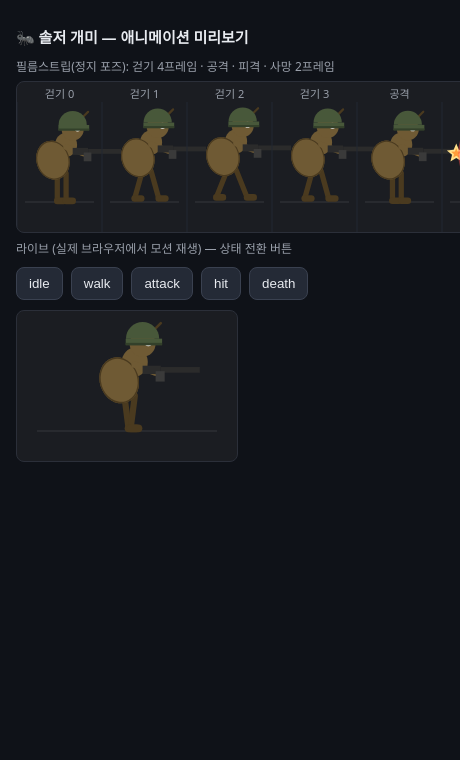
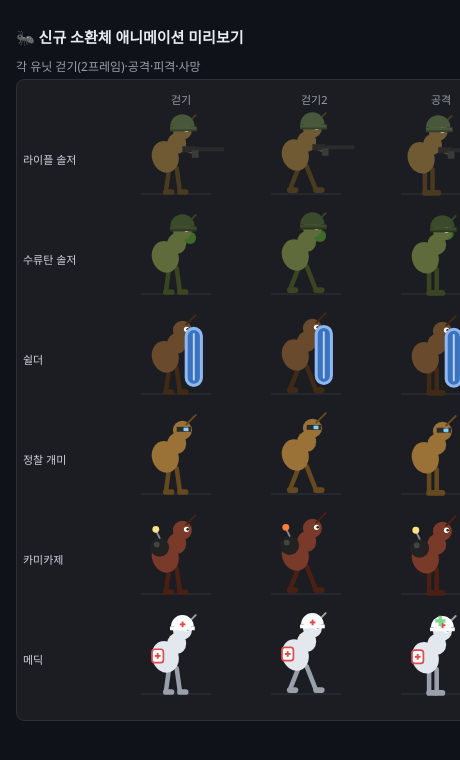
Before and after one commit to hrkim123/HongGoCat, an Electron app: page renderer/battle/anim.html in a window 460 px wide. Shown: the top 760 px of the page. Drawn offline with Linux system fonts and the light colour scheme.

Commit message:
feat(battle): 신규 소환체 스프라이트 6종 (솔저 퀄리티 기준) + 공용 베이스 리팩터
- 공용 antLower/antUpper 베이스 + 유닛별 특징: 라이플/수류탄(던지기)/쉴더(대형방패)/정찰(고글)/카미카제(등짐폭탄+도화선)/메딕(적십자캡+구급팩+힐십자)
- 걷기/공격/피격(빨강)/사망(회전페이드) 상태, anim.html 6종 프리뷰
- 6종 렌더 검증(픽셀). 남은: 드론/프리저/저격/커맨더/워커/여왕

Co-Authored-By: Claude Opus 4.8 <noreply@anthropic.com>

```diff
--- a/renderer/battle/anim.html
+++ b/renderer/battle/anim.html
@@ -6,79 +6,45 @@
 <style>
   body{margin:0;background:#0f1218;color:#e8ebf0;font-family:system-ui,'맑은 고딕',sans-serif;padding:16px}
   h1{font-size:15px}
-  .row{display:flex;gap:8px;flex-wrap:wrap;margin:10px 0}
-  button{background:#242a36;color:#e8ebf0;border:1px solid #3a4150;border-radius:8px;padding:8px 12px;cursor:pointer}
+  .cap{font-size:12px;color:#9aa0ab;margin:8px 0 4px}
   canvas{background:#1b1d22;border:1px solid #2b2f39;border-radius:8px;display:block}
-  .cap{font-size:12px;color:#9aa0ab;margin:6px 0}
 </style>
 </head>
 <body>
-  <h1>🐜 솔저 개미 — 애니메이션 미리보기</h1>
-  <div class="cap">필름스트립(정지 포즈): 걷기 4프레임 · 공격 · 피격 · 사망 2프레임</div>
-  <canvas id="strip" width="680" height="150"></canvas>
-  <div class="cap">라이브 (실제 브라우저에서 모션 재생) — 상태 전환 버튼</div>
-  <div class="row">
-    <button data-s="idle">idle</button>
-    <button data-s="walk">walk</button>
-    <button data-s="attack">attack</button>
-    <button data-s="hit">hit</button>
-    <button data-s="death">death</button>
-  </div>
-  <canvas id="live" width="220" height="150"></canvas>
+  <h1>🐜 신규 소환체 애니메이션 미리보기</h1>
+  <div class="cap">각 유닛 걷기(2프레임)·공격·피격·사망</div>
+  <canvas id="grid" width="700" height="640"></canvas>
 
   <script src="sprites.js"></script>
   <script>
-    const UNIT = 'rifleman';
-    // 필름스트립
-    const strip = document.getElementById('strip'), sc = strip.getContext('2d');
-    const cells = [
-      { label: '걷기 0', state: 'walk', t: 0.00 },
-      { label: '걷기 1', state: 'walk', t: 0.11 },
-      { label: '걷기 2', state: 'walk', t: 0.22 },
-      { label: '걷기 3', state: 'walk', t: 0.34 },
-      { label: '공격', state: 'attack', t: 0.05, flash: true },
-      { label: '피격', state: 'hit', t: 0 },
-      { label: '사망 1', state: 'death', t: 0, deathT: 0.35 },
-      { label: '사망 2', state: 'death', t: 0, deathT: 0.8 },
+    const UNITS = [
+      ['rifleman', '라이플 솔저'], ['grenadier', '수류탄 솔저'], ['shielder', '쉴더'],
+      ['scout', '정찰 개미'], ['kamikaze', '카미카제'], ['medic', '메딕'],
     ];
-    function renderStrip() {
-      sc.clearRect(0, 0, strip.width, strip.height);
-      const cw = strip.width / cells.length;
-      cells.forEach((c, i) => {
-        const cx = i * cw + cw / 2, feetY = 120;
-        sc.strokeStyle = '#232833'; sc.beginPath(); sc.moveTo(i * cw, 20); sc.lineTo(i * cw, strip.height); sc.stroke();
-        sc.strokeStyle = 'rgba(255,255,255,.12)'; sc.beginPath(); sc.moveTo(i * cw + 8, feetY); sc.lineTo(i * cw + cw - 8, feetY); sc.stroke();
-        BattleSprites.draw(sc, UNIT, { x: cx, y: feetY, scale: 2.2, facing: 1, state: c.state, t: c.t, flash: c.flash, deathT: c.deathT });
-        sc.fillStyle = '#9aa0ab'; sc.font = '11px system-ui'; sc.textAlign = 'center'; sc.fillText(c.label, cx, 16);
+    const STATES = [['걷기', 'walk', 0.05], ['걷기2', 'walk', 0.25], ['공격', 'attack', 0.05, true], ['피격', 'hit', 0], ['사망', 'death', 0, 0.6]];
+    const g = document.getElementById('grid'), gc = g.getContext('2d');
+    const rowH = 100, colW = 130, x0 = 110, y0 = 40;
+    function render() {
+      gc.clearRect(0, 0, g.width, g.height);
+      gc.font = '11px system-ui'; gc.textAlign = 'left';
+      STATES.forEach((s, si) => { gc.fillStyle = '#9aa0ab'; gc.fillText(s[0], x0 + si * colW + 44, 24); });
+      UNITS.forEach((u, ui) => {
+        const cy = y0 + ui * rowH + 74;
+        gc.fillStyle = '#cfd4de'; gc.textAlign = 'left'; gc.fillText(u[1], 6, cy - 30);
+        STATES.forEach((s, si) => {
+          const cx = x0 + si * colW + 44;
+          gc.strokeStyle = 'rgba(255,255,255,.10)'; gc.beginPath(); gc.moveTo(cx - 30, cy); gc.lineTo(cx + 40, cy); gc.stroke();
+          BattleSprites.draw(gc, u[0], { x: cx, y: cy, scale: 1.9, facing: 1, state: s[1], t: s[2], flash: s[3], deathT: s[4] });
+        });
       });
     }
-    renderStrip();
-
-    // 라이브 루프
-    const live = document.getElementById('live'), lc = live.getContext('2d');
-    let state = 'walk', t0 = null;
-    document.querySelectorAll('button[data-s]').forEach(b => b.onclick = () => { state = b.dataset.s; t0 = null; });
-    function loop(ts) {
-      if (t0 == null) t0 = ts;
-      const t = (ts - t0) / 1000;
-      lc.clearRect(0, 0, live.width, live.height);
-      lc.strokeStyle = 'rgba(255,255,255,.12)'; lc.beginPath(); lc.moveTo(20, 120); lc.lineTo(200, 120); lc.stroke();
-      const deathT = state === 'death' ? Math.min(1, t / 1.2) : 0;
-      const flash = state === 'attack';
-      BattleSprites.draw(lc, UNIT, { x: 110, y: 120, scale: 2.6, facing: 1, state, t, flash, deathT });
-      requestAnimationFrame(loop);
-    }
-    requestAnimationFrame(loop);
-
-    // dev 검증용: 필름스트립 각 셀이 비어있지 않은지 픽셀 카운트
-    window.__probe = () => {
-      const cw = Math.floor(strip.width / cells.length);
-      return cells.map((c, i) => {
-        const d = sc.getImageData(i * cw + 4, 20, cw - 8, 110).data;
-        let n = 0; for (let p = 3; p < d.length; p += 4) if (d[p] > 10) n++;
-        return { label: c.label, drawnPixels: n };
-      });
-    };
+    render();
+    window.__probe = () => UNITS.map((u, ui) => {
+      const cy = y0 + ui * rowH + 74, cx = x0 + 44;
+      const d = gc.getImageData(cx - 28, cy - 60, 68, 62).data; let n = 0;
+      for (let p = 3; p < d.length; p += 4) if (d[p] > 10) n++;
+      return { unit: u[0], drawnPixels: n };
+    });
   </script>
 </body>
 </html>
--- a/renderer/battle/sprites.js
+++ b/renderer/battle/sprites.js
@@ -4,85 +4,109 @@
 (function () {
   'use strict'
   const TAU = Math.PI * 2
-  function ell(ctx, x, y, rx, ry, rot) { ctx.beginPath(); ctx.ellipse(x, y, rx, ry, rot || 0, 0, TAU); ctx.fill() }
-  function circ(ctx, x, y, r) { ctx.beginPath(); ctx.arc(x, y, r, 0, TAU); ctx.fill() }
-  function star(ctx, x, y, r) { ctx.beginPath(); for (let i = 0; i < 10; i++) { const a = (i / 10) * TAU - Math.PI / 2, rr = i % 2 ? r * 0.45 : r; ctx.lineTo(x + Math.cos(a) * rr, y + Math.sin(a) * rr) } ctx.closePath(); ctx.fill() }
+  function ell(c, x, y, rx, ry, rot) { c.beginPath(); c.ellipse(x, y, rx, ry, rot || 0, 0, TAU); c.fill() }
+  function circ(c, x, y, r) { c.beginPath(); c.arc(x, y, r, 0, TAU); c.fill() }
+  function star(c, x, y, r) { c.beginPath(); for (let i = 0; i < 10; i++) { const a = (i / 10) * TAU - Math.PI / 2, rr = i % 2 ? r * 0.45 : r; c.lineTo(x + Math.cos(a) * rr, y + Math.sin(a) * rr) } c.closePath(); c.fill() }
+  function rpath(c, x, y, w, h, r) { c.beginPath(); c.moveTo(x + r, y); c.arcTo(x + w, y, x + w, y + h, r); c.arcTo(x + w, y + h, x, y + h, r); c.arcTo(x, y + h, x, y, r); c.arcTo(x, y, x + w, y, r); c.closePath() }
 
-  // ── 솔저 개미 (라이플): 군모 + 라이플 + 이족보행 ──
-  function drawSoldier(ctx, o, opt) {
-    opt = opt || {}
+  // ── 공용 개미 이족보행 하체+몸통 (translate 적용, caller가 restore) ──
+  function antLower(c, o, opt) {
     const st = o.state || 'idle', ph = o.t || 0
-    const body = opt.body || '#6f5a34', bodyD = opt.bodyD || '#4a3a1f'
-    const helmet = opt.helmet || '#48583a', helmetD = opt.helmetD || '#33402a'
-    const gun = '#2b2b2b'
-    const walk = st === 'walk', atk = st === 'attack', hit = st === 'hit'
+    const body = opt.body, bodyD = opt.bodyD
+    const walk = st === 'walk', atk = st === 'attack'
     const bob = walk ? Math.abs(Math.sin(ph * 7)) * 1.6 : Math.sin(ph * 2.2) * 0.6
     const swing = walk ? Math.sin(ph * 7) * 5 : 0
-    const recoil = atk ? -2.2 * (0.5 + 0.5 * Math.sin(ph * 30)) : 0
-
-    ctx.save()
-    ctx.translate(recoil, -bob)
-
-    // 다리 (이족보행)
-    ctx.strokeStyle = bodyD; ctx.lineWidth = 2.4; ctx.lineCap = 'round'
-    ctx.beginPath(); ctx.moveTo(-1, -13); ctx.lineTo(-1 - swing, -0.5); ctx.stroke()      // 뒷다리
-    ctx.beginPath(); ctx.moveTo(3, -13); ctx.lineTo(3 + swing, -0.5); ctx.stroke()        // 앞다리
-    // 발
-    ctx.strokeStyle = bodyD; ctx.lineWidth = 3
-    ctx.beginPath(); ctx.moveTo(-1 - swing, -0.5); ctx.lineTo(2 - swing, -0.5); ctx.stroke()
-    ctx.beginPath(); ctx.moveTo(3 + swing, -0.5); ctx.lineTo(6 + swing, -0.5); ctx.stroke()
-
-    // 몸통 (개미 마디)
-    ctx.fillStyle = body
-    ell(ctx, -3, -19, 7.5, 9, -0.3)   // 배(abdomen)
-    ell(ctx, 3, -26, 5, 5.5)          // 가슴(thorax)
-    ctx.fillStyle = bodyD; ell(ctx, -3, -19, 7.5, 9, -0.3) // 살짝 음영 재사용 방지용 — skip
-    ctx.fillStyle = body; ell(ctx, -3, -19, 7, 8.4, -0.3)
-
-    // 팔 + 라이플 (앞)
-    ctx.strokeStyle = body; ctx.lineWidth = 2.6; ctx.beginPath(); ctx.moveTo(3, -25); ctx.lineTo(11, -22); ctx.stroke()
-    ctx.save(); ctx.translate(11, -23)
-    ctx.fillStyle = gun
-    ctx.fillRect(-5, -1.6, 7, 3.2)     // 개머리판
-    ctx.fillRect(2, -1.1, 15, 2.2)     // 총열
-    ctx.fillStyle = '#3a3a3a'; ctx.fillRect(0, 0.5, 3.5, 4)   // 탄창
-    ctx.restore()
-
-    // 머리 + 눈
-    ctx.fillStyle = body; circ(ctx, 6, -33, 5)
-    ctx.fillStyle = '#fff'; circ(ctx, 8.2, -33.5, 1.4)
-    ctx.fillStyle = '#222'; circ(ctx, 8.8, -33.5, 0.7)
-    // 더듬이
-    ctx.strokeStyle = bodyD; ctx.lineWidth = 1; ctx.beginPath(); ctx.moveTo(8, -36); ctx.lineTo(13, -41); ctx.stroke()
-    // 군모 (돔 + 챙)
-    ctx.fillStyle = helmet; ctx.beginPath(); ctx.arc(6, -35, 6.4, Math.PI, 0); ctx.closePath(); ctx.fill()
-    ctx.fillRect(-0.5, -35, 14, 2.4)
-    ctx.fillStyle = helmetD; ctx.fillRect(-0.5, -33.4, 14, 1)
-
-    // 총구 화염 (공격)
-    if (atk && (o.flash || Math.floor(ph * 22) % 4 === 0)) { ctx.fillStyle = '#ffe08a'; star(ctx, 28, -22, 4.5); ctx.fillStyle = '#ff9d3a'; star(ctx, 28, -22, 2.4) }
-
-    ctx.restore()
-
-    // 피격 플래시(빨강 오버레이)
-    if (hit) { ctx.save(); ctx.globalAlpha = 0.45; ctx.fillStyle = '#ff4d4d'; ell(ctx, 0, -22 - bob, 12, 16); ctx.restore() }
+    const recoil = (atk && opt.recoil) ? -2.2 * (0.5 + 0.5 * Math.sin(ph * 30)) : 0
+    c.save(); c.translate(recoil, -bob)
+    c.strokeStyle = bodyD; c.lineWidth = 2.4; c.lineCap = 'round'
+    c.beginPath(); c.moveTo(-1, -13); c.lineTo(-1 - swing, -0.5); c.stroke()
+    c.beginPath(); c.moveTo(3, -13); c.lineTo(3 + swing, -0.5); c.stroke()
+    c.lineWidth = 3
+    c.beginPath(); c.moveTo(-1 - swing, -0.5); c.lineTo(2 - swing, -0.5); c.stroke()
+    c.beginPath(); c.moveTo(3 + swing, -0.5); c.lineTo(6 + swing, -0.5); c.stroke()
+    c.fillStyle = body; ell(c, -3, -19, 7, 8.4, -0.3); ell(c, 3, -26, 5, 5.5)
+    return { ph, walk, atk, bob, swing }
+  }
+  // 머리+눈+더듬이 (+옵션: helmet/goggles/medcap) — antLower와 같은 프레임에서 호출
+  function antUpper(c, opt) {
+    const body = opt.body, bodyD = opt.bodyD
+    c.fillStyle = body; circ(c, 6, -33, 5)
+    c.fillStyle = '#fff'; circ(c, 8.2, -33.5, 1.4); c.fillStyle = '#222'; circ(c, 8.8, -33.5, 0.7)
+    c.strokeStyle = bodyD; c.lineWidth = 1; c.beginPath(); c.moveTo(8, -36); c.lineTo(13, -41); c.stroke()
+    if (opt.helmet) { c.fillStyle = opt.helmet; c.beginPath(); c.arc(6, -35, 6.4, Math.PI, 0); c.closePath(); c.fill(); c.fillRect(-0.5, -35, 14, 2.4); c.fillStyle = opt.helmetD || '#333'; c.fillRect(-0.5, -33.4, 14, 1) }
+    if (opt.goggles) { c.fillStyle = '#2b2b2b'; c.fillRect(3, -34.8, 7.5, 2.6); c.fillStyle = '#7fd3ff'; c.fillRect(6.6, -34.4, 2.6, 1.8) }
+    if (opt.medcap) { c.fillStyle = '#fff'; c.beginPath(); c.arc(6, -35, 6, Math.PI, 0); c.closePath(); c.fill(); c.fillRect(-0.5, -35, 13, 2); c.fillStyle = '#e24b4a'; c.fillRect(4.6, -36.6, 3, 1); c.fillRect(5.6, -37.6, 1, 3) }
   }
 
-  // ── 기본 개미 (미구현 유닛 폴백) ──
-  function drawAntBasic(ctx, o) {
+  // ── 유닛별 ──
+  function drawRifleman(c, o) {
+    const f = antLower(c, o, { body: '#6f5a34', bodyD: '#4a3a1f', recoil: true })
+    c.strokeStyle = '#6f5a34'; c.lineWidth = 2.6; c.beginPath(); c.moveTo(3, -25); c.lineTo(11, -22); c.stroke()
+    c.save(); c.translate(11, -23); c.fillStyle = '#2b2b2b'; c.fillRect(-5, -1.6, 7, 3.2); c.fillRect(2, -1.1, 15, 2.2); c.fillStyle = '#3a3a3a'; c.fillRect(0, 0.5, 3.5, 4); c.restore()
+    antUpper(c, { body: '#6f5a34', bodyD: '#4a3a1f', helmet: '#48583a', helmetD: '#33402a' })
+    if (f.atk && (o.flash || Math.floor(f.ph * 22) % 4 === 0)) { c.fillStyle = '#ffe08a'; star(c, 28, -22, 4.5); c.fillStyle = '#ff9d3a'; star(c, 28, -22, 2.4) }
+    c.restore()
+  }
+  function drawGrenadier(c, o) {
+    const f = antLower(c, o, { body: '#5f6b3a', bodyD: '#3a4522' })
+    const wind = f.atk ? Math.max(0, Math.sin(f.ph * 9)) : 0   // 던지기 와인드업
+    const hx = 9 - wind * 3, hy = -28 - wind * 6
+    c.strokeStyle = '#5f6b3a'; c.lineWidth = 2.6; c.beginPath(); c.moveTo(3, -25); c.lineTo(hx, hy); c.stroke()
+    c.fillStyle = '#3f6b2a'; circ(c, hx + 1, hy - 1, 3.2); c.fillStyle = '#2a4a1a'; c.fillRect(hx - 0.5, hy - 5.5, 3, 2)
+    antUpper(c, { body: '#5f6b3a', bodyD: '#3a4522', helmet: '#3a4a2a', helmetD: '#28381e' })
+    if (f.atk && wind < 0.2 && Math.floor(f.ph * 4) % 2 === 0) { c.fillStyle = '#3f6b2a'; circ(c, 22 + (f.ph % 0.5) * 24, -34, 2.6) }  // 던져진 수류탄
+    c.restore()
+  }
+  function drawShielder(c, o) {
+    antLower(c, o, { body: '#6a4a2c', bodyD: '#402a15' })
+    antUpper(c, { body: '#6a4a2c', bodyD: '#402a15' })
+    // 전방 대형 방패(육각 힌트)
+    c.save(); c.translate(11, -19)
+    c.fillStyle = '#3a72c0'; rpath(c, -3, -15, 8, 30, 4); c.fill(); c.strokeStyle = '#8fb8f0'; c.lineWidth = 1.6; c.stroke()
+    c.strokeStyle = '#bcd6f7'; c.lineWidth = 1; c.beginPath(); c.moveTo(1, -12); c.lineTo(1, 12); c.stroke()
+    c.restore()
+    c.restore()
+  }
+  function drawScout(c, o) {
+    antLower(c, o, { body: '#9a7238', bodyD: '#66491f' })
+    antUpper(c, { body: '#9a7238', bodyD: '#66491f', goggles: true })
+    c.restore()
+  }
+  function drawKamikaze(c, o) {
+    antLower(c, o, { body: '#7a3a2a', bodyD: '#4a1f14' })
+    // 등에 폭탄 + 도화선 스파크
+    c.fillStyle = '#222'; circ(c, -6, -24, 5); c.fillStyle = '#444'; circ(c, -7.5, -25.5, 1.5)
+    c.strokeStyle = '#888'; c.lineWidth = 1; c.beginPath(); c.moveTo(-6, -29); c.lineTo(-8, -33); c.stroke()
+    const spark = Math.floor((o.t || 0) * 12) % 2 === 0
+    c.fillStyle = spark ? '#ffe08a' : '#ff7d3a'; circ(c, -8, -33.5, 1.8)
+    antUpper(c, { body: '#7a3a2a', bodyD: '#4a1f14' })
+    c.restore()
+  }
+  function drawMedic(c, o) {
+    antLower(c, o, { body: '#e3e7ee', bodyD: '#9aa0ab' })
+    // 옆구리 구급팩(적십자)
+    c.fillStyle = '#fff'; rpath(c, -10, -23, 6, 7, 1.4); c.fill(); c.strokeStyle = '#e24b4a'; c.lineWidth = 0.9; c.stroke()
+    c.fillStyle = '#e24b4a'; c.fillRect(-7.5, -21, 1, 3); c.fillRect(-8.5, -20, 3, 1)
+    antUpper(c, { body: '#e3e7ee', bodyD: '#9aa0ab', medcap: true })
+    if (o.state === 'attack') { const yy = -40 - (((o.t || 0) * 22) % 14); c.fillStyle = 'rgba(120,220,140,0.95)'; c.fillRect(4, yy, 1.8, 5.4); c.fillRect(2.2, yy + 1.8, 5.4, 1.8) }  // 회복 십자
+    c.restore()
+  }
+  // 기본 개미(사족 크롤러) — 'ant' + 미구현 폴백
+  function drawAntBasic(c, o) {
     const ph = o.t || 0, sw = o.state === 'walk' ? Math.sin(ph * 8) * 3 : 0
     const body = '#7a5230', bodyD = '#4a3018'
-    ctx.strokeStyle = bodyD; ctx.lineWidth = 1.6; ctx.lineCap = 'round'
-    ctx.beginPath(); ctx.moveTo(-4, -6); ctx.lineTo(-6 - sw, 0); ctx.moveTo(0, -6); ctx.lineTo(-1, 0); ctx.moveTo(4, -6); ctx.lineTo(6 + sw, 0); ctx.stroke()
-    ctx.fillStyle = body; ell(ctx, -6, -8, 6, 5); ell(ctx, 0, -8, 4, 4); circ(ctx, 6, -9, 3.5)
-    ctx.strokeStyle = bodyD; ctx.lineWidth = 0.9; ctx.beginPath(); ctx.moveTo(8, -11); ctx.lineTo(12, -15); ctx.stroke()
-    ctx.fillStyle = '#fff'; circ(ctx, 7.5, -9.5, 1)
-    if (o.state === 'hit') { ctx.save(); ctx.globalAlpha = 0.45; ctx.fillStyle = '#ff4d4d'; ell(ctx, -1, -8, 9, 7); ctx.restore() }
+    c.strokeStyle = bodyD; c.lineWidth = 1.6; c.lineCap = 'round'
+    c.beginPath(); c.moveTo(-4, -6); c.lineTo(-6 - sw, 0); c.moveTo(0, -6); c.lineTo(-1, 0); c.moveTo(4, -6); c.lineTo(6 + sw, 0); c.stroke()
+    c.fillStyle = body; ell(c, -6, -8, 6, 5); ell(c, 0, -8, 4, 4); circ(c, 6, -9, 3.5)
+    c.strokeStyle = bodyD; c.lineWidth = 0.9; c.beginPath(); c.moveTo(8, -11); c.lineTo(12, -15); c.stroke()
+    c.fillStyle = '#fff'; circ(c, 7.5, -9.5, 1)
   }
 
   const DRAW = {
-    rifleman: (ctx, o) => drawSoldier(ctx, o, { body: '#6f5a34', helmet: '#48583a' }),
-    // 이후 종별 추가: grenadier, shielder, medic, kamikaze, drone, freezer, sniper, commander, boss ...
+    rifleman: drawRifleman, grenadier: drawGrenadier, shielder: drawShielder,
+    scout: drawScout, kamikaze: drawKamikaze, medic: drawMedic,
+    ant: drawAntBasic,
+    // TODO: drone, freezer, sniper, commander, worker, boss (다음 배치)
     _default: drawAntBasic,
   }
 
@@ -93,8 +117,9 @@
     ctx.scale(f * s, s)
     if (o.state === 'death') { const p = Math.min(1, o.deathT || 0); ctx.globalAlpha = Math.max(0, 1 - p); ctx.rotate(p * 1.3); ctx.translate(0, p * 4) }
     ;(DRAW[id] || DRAW._default)(ctx, o)
+    if (o.state === 'hit') { ctx.globalAlpha = 0.4; ctx.fillStyle = '#ff4d4d'; ell(ctx, 0, -20, 12, 17) }
     ctx.restore()
   }
 
-  window.BattleSprites = { draw, has: (id) => !!DRAW[id] }
+  window.BattleSprites = { draw, has: (id) => !!DRAW[id] && DRAW[id] !== DRAW._default }
 })()
```
